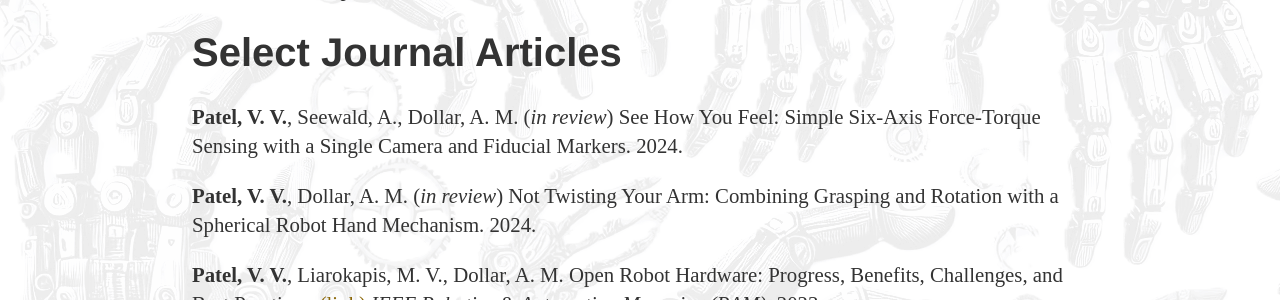
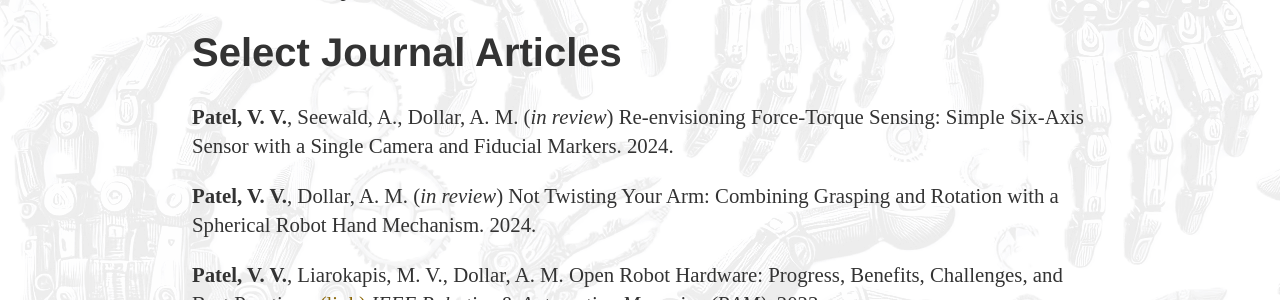
Before and after one commit to patelvatsalv/patelvatsalv.github.io, a Jekyll site: the page built from publications.html, in a window 1280 px wide. Shown: the part 125-425 px from the top of the page. Built offline with Jekyll 4.4.1, drawn with Linux system fonts in a browser that asks for light colours.

Commit message:
Update publications.html

```diff
--- a/publications.html
+++ b/publications.html
@@ -13,7 +13,7 @@ title: Publications
 
 <h1>Select Journal Articles</h1>
 
-<p><b>Patel, V. V.</b>, Seewald, A., Dollar, A. M. (<i>in review</i>) See How You Feel: Simple Six-Axis Force-Torque Sensing with a Single Camera and Fiducial Markers. 2024. </p>
+<p><b>Patel, V. V.</b>, Seewald, A., Dollar, A. M. (<i>in review</i>) Re-envisioning Force-Torque Sensing: Simple Six-Axis Sensor with a Single Camera and Fiducial Markers. 2024. </p>
 
 <p><b>Patel, V. V.</b>, Dollar, A. M. (<i>in review</i>) Not Twisting Your Arm: Combining Grasping and Rotation with a Spherical Robot Hand Mechanism. 2024. </p>
 
```
